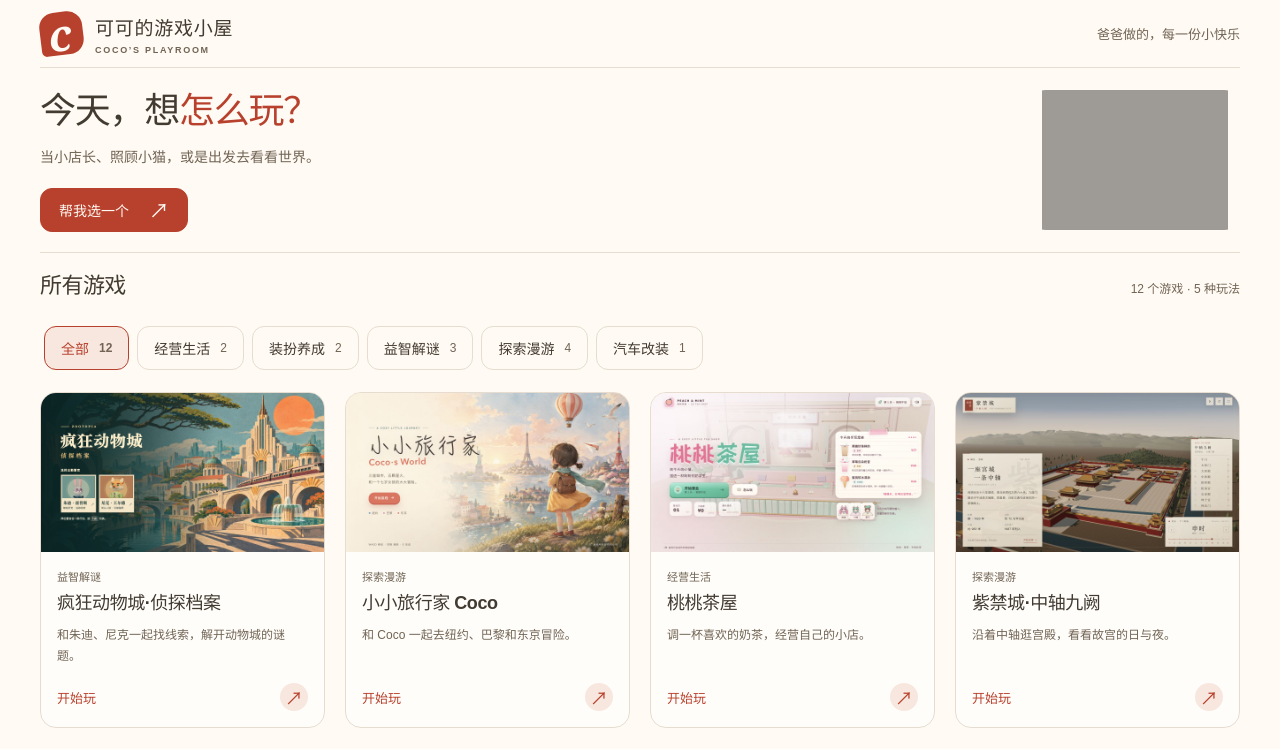
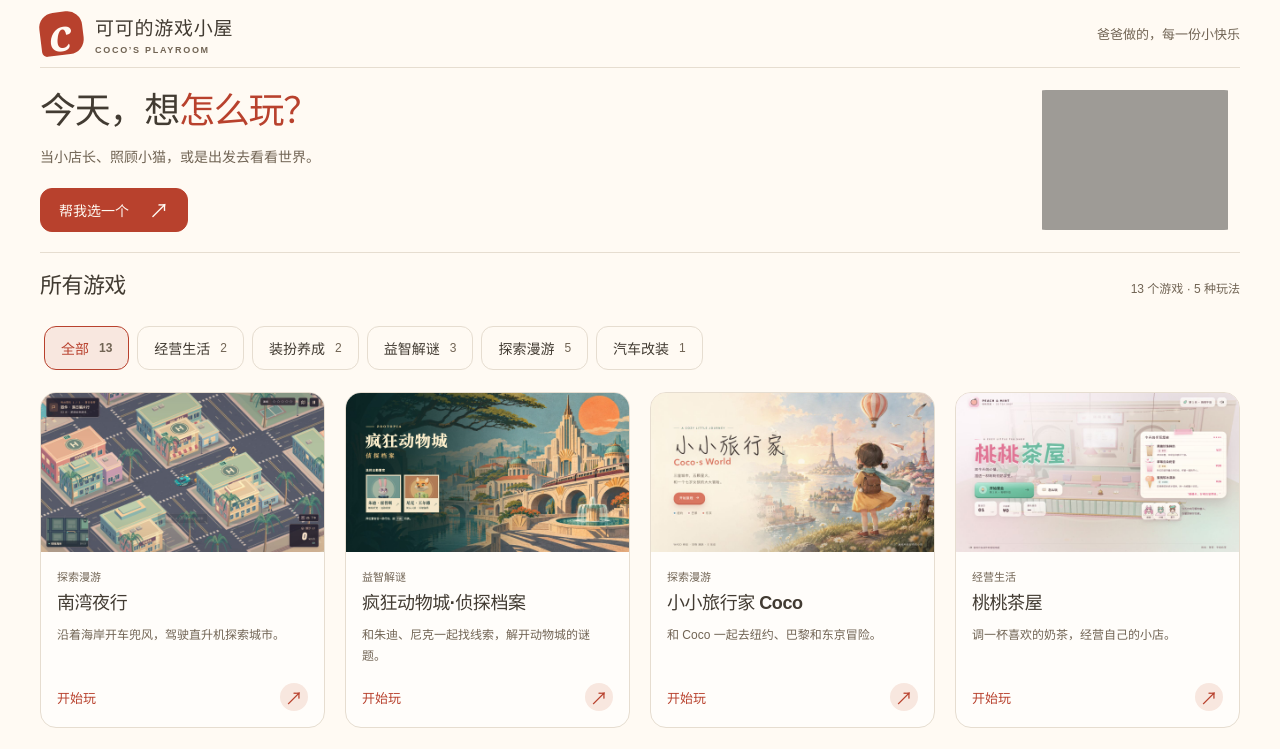
Before and after one commit to leeweir/cocoplayroom, a website: page index.html in a window 1280 px wide. Shown: the top 749 px of the page. Drawn offline with Linux system fonts and the light colour scheme; grey boxes are pictures that could not be loaded.

Commit message:
Add Southline Sunset Run to the game entrance

```diff
--- a/app.js
+++ b/app.js
@@ -1,4 +1,4 @@
-import { categories, games } from './games.js?v=20261118-zoocity-cover';
+import { categories, games } from './games.js?v=20261121-southline';
 import { trackGameClick } from './analytics.js';
 
 const groupsContainer = document.querySelector('#game-groups');
--- a/games.js
+++ b/games.js
@@ -11,6 +11,16 @@ export const categories = [
 // 全部游戏和分类筛选共用此顺序，并把新封面放进 assets/。
 // id 保持不变，方便识别上次打开的游戏。
 export const games = [
+  {
+    id: 'southline-sunset-run',
+    title: '南湾夜行',
+    description: '沿着海岸开车兜风，驾驶直升机探索城市。',
+    category: 'explore',
+    label: '城市驾驶',
+    color: 'peach',
+    image: 'assets/southline-sunset-run.jpg',
+    url: 'https://leeweir.github.io/southline-sunset-run/',
+  },
   {
     id: 'zoocity',
     title: '疯狂动物城·侦探档案',
--- a/index.html
+++ b/index.html
@@ -17,7 +17,7 @@
       data-exclude-search="true"
       data-exclude-hash="true"
     ></script>
-    <script type="module" src="app.js?v=20261118-zoocity-cover"></script>
+    <script type="module" src="app.js?v=20261121-southline"></script>
   </head>
   <body>
     <a class="skip-link" href="#games">跳到游戏列表</a>
@@ -75,6 +75,7 @@
               <li><a href="https://leeweir.github.io/bunny-carrot-adventure/">小兔的胡萝卜探险</a></li>
             </ul></section>
             <section><h3>探索漫游</h3><ul>
+              <li><a href="https://leeweir.github.io/southline-sunset-run/">南湾夜行</a></li>
               <li><a href="https://leeweir.github.io/cocotravel/">小小旅行家 Coco</a></li>
               <li><a href="https://leeweir.github.io/forbidden-city-axis/">紫禁城·中轴九阙</a></li>
               <li><a href="https://leeweir.github.io/peppapig/">佩奇的完美假期</a></li>
```
Also changed, not shown: README.md, assets/southline-sunset-run.jpg (added).
